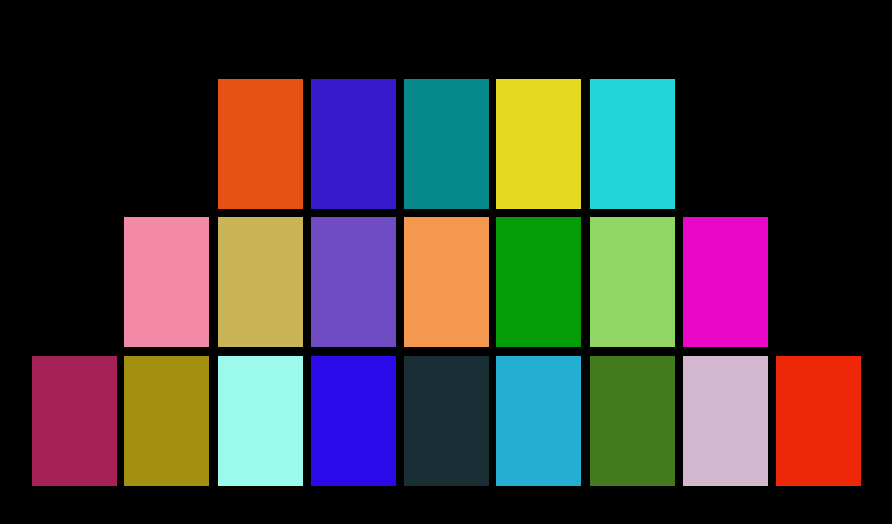
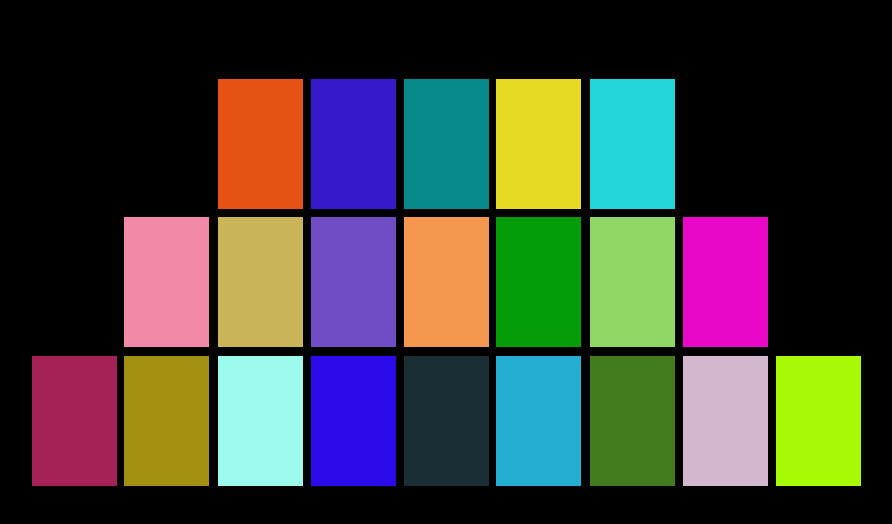
Before and after one commit to Shanira-c/Spectrum, a plain HTML site: page index.html in a window 1280 px wide. Shown: the part 108-632 px from the top of the page, without its empty margins (333-1225 px from the left). Drawn offline with Linux system fonts and the light colour scheme.

Commit message:
modified

```diff
--- a/style.css
+++ b/style.css
@@ -145,7 +145,7 @@ div
 }
 #d29
 {
-   background-color: rgb(238, 39, 8);
+   background-color: rgb(168, 249, 6);
    margin-left: 1101px;
    margin-top: -130px;
 }
```
